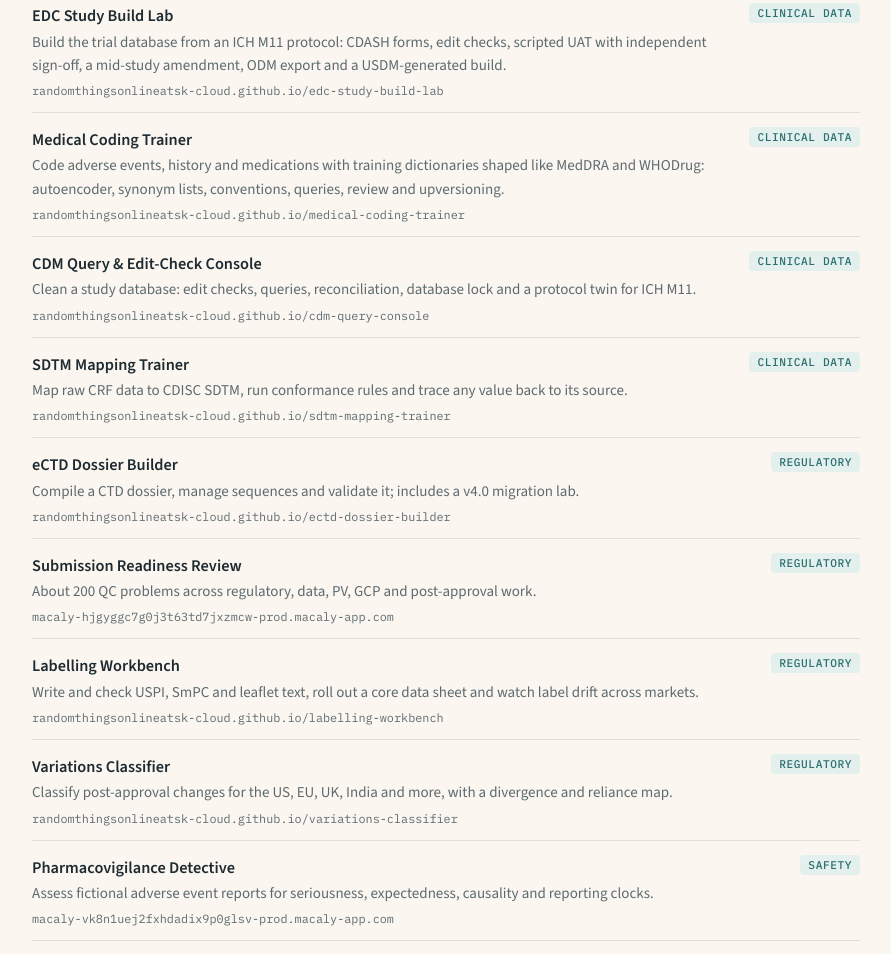
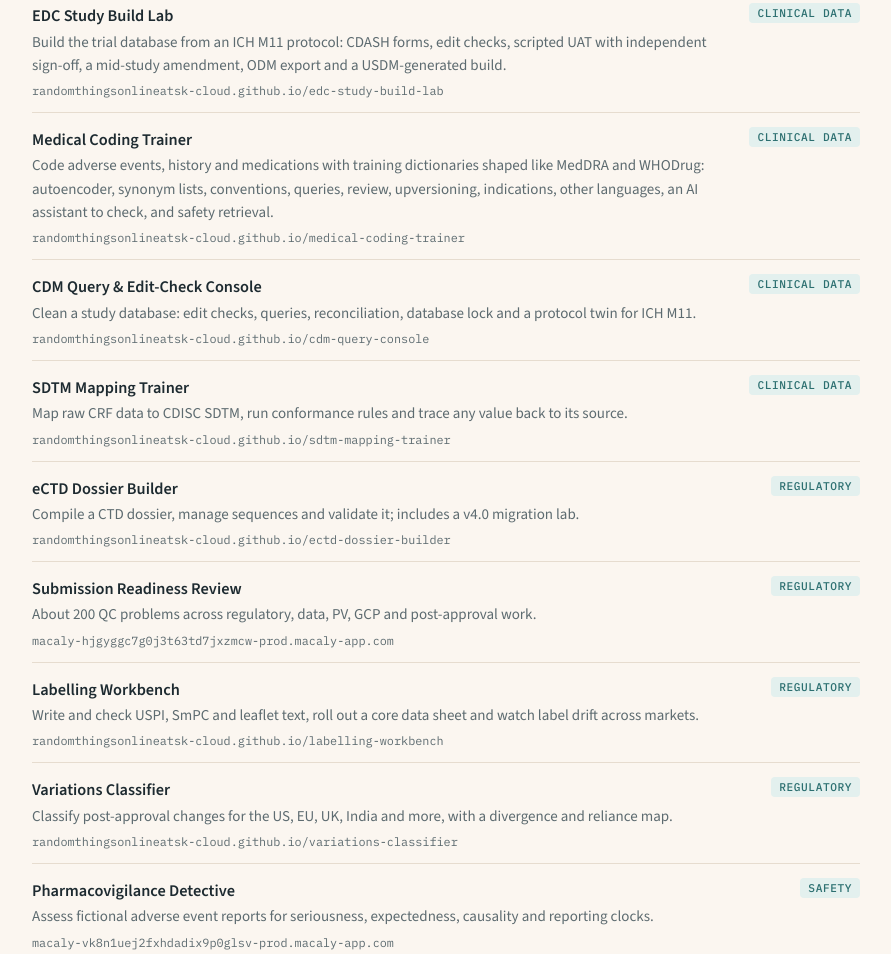
Before and after one commit to randomthingsonlineatsk-cloud/pharmolecule, a plain HTML site: page index.html in a window 1280 px wide. Shown: the part 2834-3788 px from the top of the page, without its empty margins (194-1085 px from the left). Drawn offline with nearby package versions, Linux system fonts and the light colour scheme.

Commit message:
Medical Coding Trainer card: new features
Co-Authored-By: Claude Opus 5.5 <noreply@anthropic.com>
Claude-Session: https://claude.ai/code/session_016qsZi8ZCrAXgu6acaEhhyj

```diff
--- a/index.html
+++ b/index.html
@@ -174,7 +174,7 @@ const ITEMS = [
   { kind: 'app', id: 'rpe', title: 'Global Regulatory Pathway Explorer', desc: '16 authorities and 12 product types, from preclinical to post-market, with a device and IVD classification wizard.', where: 'Regulatory', url: GH + 'regulatory-pathway-explorer/', tags: 'fda ema cdsco pmda device ivd mdr' },
   { kind: 'app', id: 'cts', title: 'Clinical Trial Simulator', desc: 'Design a Phase I to III trial and live with the consequences; file the trial application first.', where: 'Clinical', url: GH + 'clinical-trial-simulator/', tags: 'ind ctis trial design' },
   { kind: 'app', id: 'edc', title: 'EDC Study Build Lab', desc: 'Build the trial database from an ICH M11 protocol: CDASH forms, edit checks, scripted UAT with independent sign-off, a mid-study amendment, ODM export and a USDM-generated build.', where: 'Clinical data', url: GH + 'edc-study-build-lab/', tags: 'edc crf cdash uat m11 study build odm usdm amendment' },
-  { kind: 'app', id: 'coding', title: 'Medical Coding Trainer', desc: 'Code adverse events, history and medications with training dictionaries shaped like MedDRA and WHODrug: autoencoder, synonym lists, conventions, queries, review and upversioning.', where: 'Clinical data', url: GH + 'medical-coding-trainer/', tags: 'meddra whodrug coding synonyms upversioning pharmacovigilance' },
+  { kind: 'app', id: 'coding', title: 'Medical Coding Trainer', desc: 'Code adverse events, history and medications with training dictionaries shaped like MedDRA and WHODrug: autoencoder, synonym lists, conventions, queries, review, upversioning, indications, other languages, an AI assistant to check, and safety retrieval.', where: 'Clinical data', url: GH + 'medical-coding-trainer/', tags: 'meddra whodrug coding synonyms upversioning pharmacovigilance smq retrieval ai indications' },
   { kind: 'app', id: 'cdm', title: 'CDM Query & Edit-Check Console', desc: 'Clean a study database: edit checks, queries, reconciliation, database lock and a protocol twin for ICH M11.', where: 'Clinical data', url: GH + 'cdm-query-console/', tags: 'data management edc queries m11' },
   { kind: 'app', id: 'sdtm', title: 'SDTM Mapping Trainer', desc: 'Map raw CRF data to CDISC SDTM, run conformance rules and trace any value back to its source.', where: 'Clinical data', url: GH + 'sdtm-mapping-trainer/', tags: 'cdisc sdtm define.xml traceability' },
   { kind: 'app', id: 'ectd', title: 'eCTD Dossier Builder', desc: 'Compile a CTD dossier, manage sequences and validate it; includes a v4.0 migration lab.', where: 'Regulatory', url: GH + 'ectd-dossier-builder/', tags: 'ectd ctd submission v4.0' },
```
